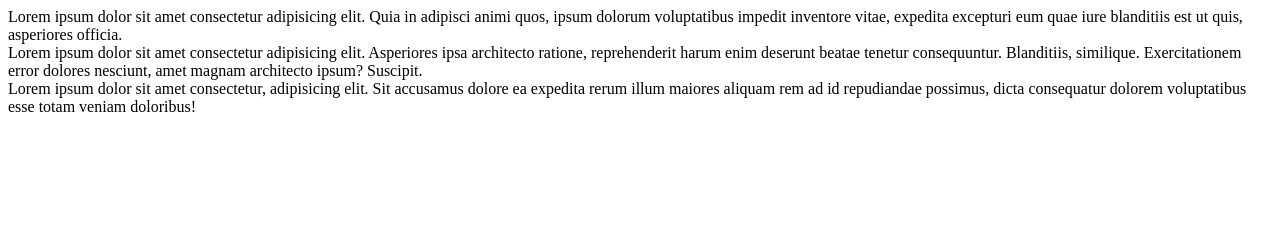
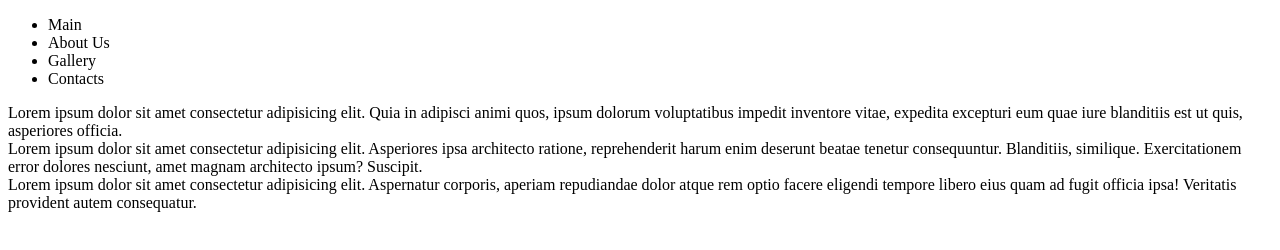
Before and after one commit to VitaliyBogdanuk/git-hackers-course, a plain HTML site: page index.html in a window 1280 px wide. Drawn offline with Linux system fonts and the light colour scheme.

Commit message:
added menu and changed content for index file

```diff
--- a/index.html
+++ b/index.html
@@ -6,8 +6,16 @@
     <title>Document</title>
 </head>
 <body>
+    <nav>
+        <ul>
+            <li>Main</li>
+            <li>About Us</li>
+            <li>Gallery</li>
+            <li>Contacts</li>
+        </ul>
+    </nav>
     <div>Lorem ipsum dolor sit amet consectetur adipisicing elit. Quia in adipisci animi quos, ipsum dolorum voluptatibus impedit inventore vitae, expedita excepturi eum quae iure blanditiis est ut quis, asperiores officia.</div>
     <div>Lorem ipsum dolor sit amet consectetur adipisicing elit. Asperiores ipsa architecto ratione, reprehenderit harum enim deserunt beatae tenetur consequuntur. Blanditiis, similique. Exercitationem error dolores nesciunt, amet magnam architecto ipsum? Suscipit.</div>
-    <div>Lorem ipsum dolor sit amet consectetur, adipisicing elit. Sit accusamus dolore ea expedita rerum illum maiores aliquam rem ad id repudiandae possimus, dicta consequatur dolorem voluptatibus esse totam veniam doloribus!</div>
+    <div>Lorem ipsum dolor sit amet consectetur adipisicing elit. Aspernatur corporis, aperiam repudiandae dolor atque rem optio facere eligendi tempore libero eius quam ad fugit officia ipsa! Veritatis provident autem consequatur.</div>
 </body>
 </html>
```
